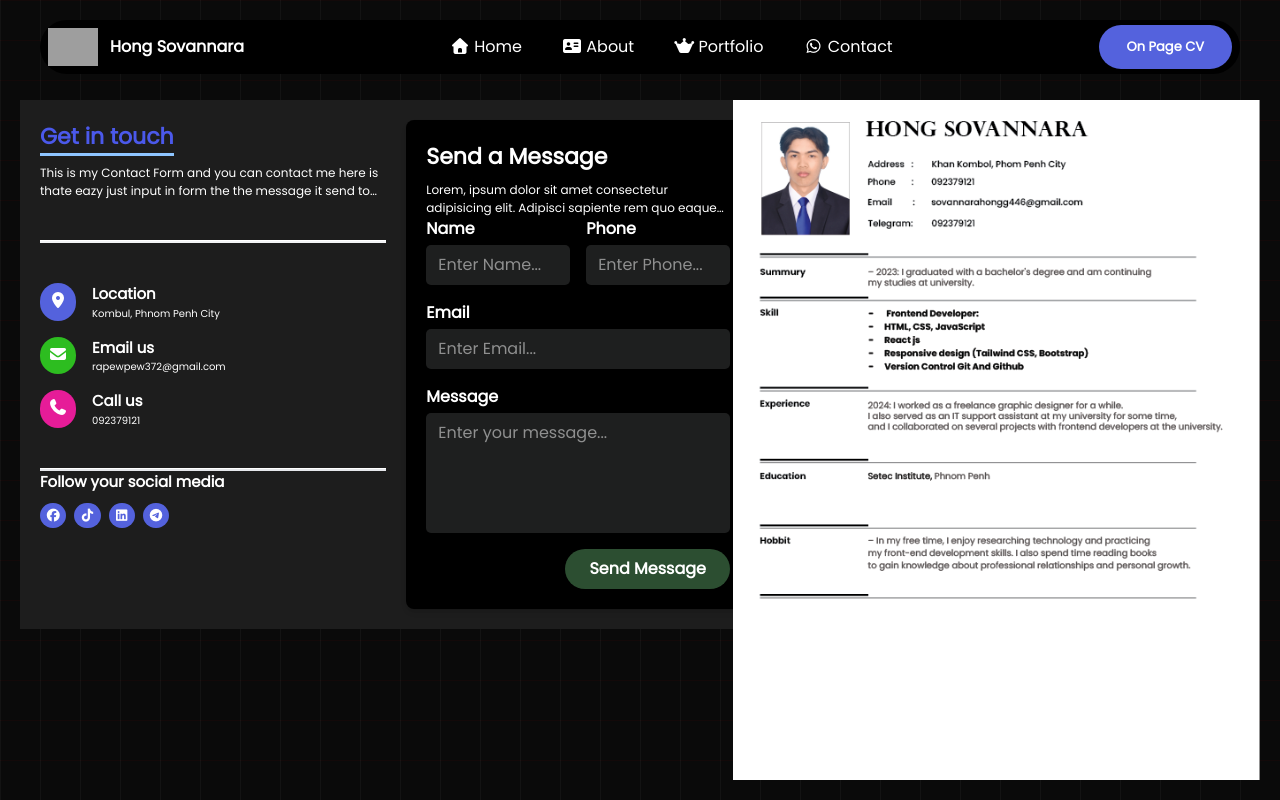
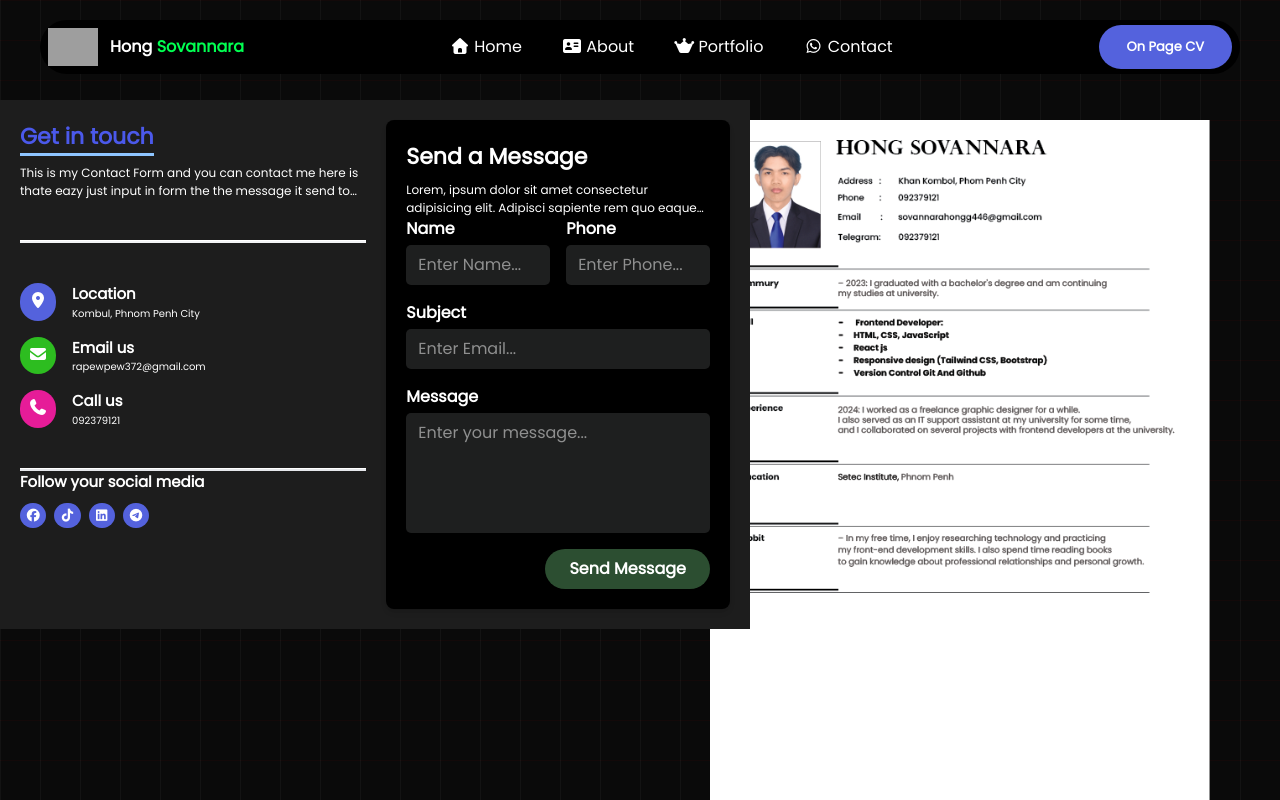
Before and after one commit to SovannaraHong/My-Pofolio, a React (Vite) app: page / in a window 1280 px wide. Both pictures are taken after a click on the button "My CV". Shown: the top 800 px of the page. Built offline with nearby package versions, Linux system fonts and the light colour scheme; grey boxes are pictures that could not be loaded.

Commit message:
update cv

```diff
--- a/src/components/ContactCom/FormContact.jsx
+++ b/src/components/ContactCom/FormContact.jsx
@@ -172,12 +172,12 @@ const FormContact = () => {
             {/* Email */}
             <div className="flex flex-col gap-1 col-span-2">
               <label className="font-semibold" htmlFor="email">
-                Email
+                Subject
               </label>
               <input
                 id="email"
                 name="email"
-                type="email"
+                type="text"
                 placeholder="Enter Email..."
                 className="bg-[#1e1f1f] w-full py-2 px-3 rounded-[5px]"
                 required
--- a/src/components/Cover/MyCv.jsx
+++ b/src/components/Cover/MyCv.jsx
@@ -4,19 +4,24 @@ import FormContact from "../ContactCom/FormContact";
 import "./CV.css";
 const MyCv = () => {
   return (
-    <div className="flex justify-between items-start pt-[100px] px-[20px] h-screen overflow-hidden">
-      <div className="w-[500px]"></div>
+    <>
+      <div className="flex justify-center items-center gap-4 pt-[100px]">
+        <div className="grid xl:grid-cols-2 lg:grid-cols-1 md:grid-cols-1 sm:grid-cols-1 grid-cols-1s  items-start  ">
+          {/* Left side - contact form */}
+          <div className="w-[750px] slide-in-left">
+            <FormContact />
+          </div>
 
-      {/* Left side - contact form */}
-      <div className="fixed top-[100px] left-[20px] w-[750px] slide-in-left">
-        <FormContact />
+          <div className="  ade-up flex pt-[20px]  justify-center items-center">
+            <img
+              className="xl:w-[500px] lg:w-[500px] md:w-[500px] sm:w-[400px] w-[300px]"
+              src={cv}
+              alt="CV"
+            />
+          </div>
+        </div>
       </div>
-
-      {/* Right side - scrollable CV */}
-      <div className="ml-[450px] h-[calc(100vh-120px)] overflow-y-auto fade-up">
-        <img className="w-[1000px]" src={cv} alt="CV" />
-      </div>
-    </div>
+    </>
   );
 };
 
--- a/src/components/Hero/HeroSection.jsx
+++ b/src/components/Hero/HeroSection.jsx
@@ -127,7 +127,9 @@ const HeroSection = () => {
                 </p>
               </div>
               <h1 className="font-semibold xl:text-[28px] lg:text-[22px] text-[15px] py-[10px] font-Style anim-up delay-2">
-                <span className="text-white  anim-glow">Hong Sovannara</span>
+                <span className="text-white  anim-glow">
+                  Hong <span className="text-[#00ff51]">Sovannara</span>{" "}
+                </span>
               </h1>
 
               <h3 className="xl:text-[22px] lg:text-[16px] md:text-[10px] sm:text-[8px] text-[9px] font-popinse font-extrabold anim-up delay-3">
@@ -149,7 +151,7 @@ const HeroSection = () => {
                 <button
                   onMouseEnter={() => setHover(!hover)}
                   onMouseLeave={() => setHover(!hover)}
-                  className={`xl:text-[15px] lg:text-[15px] md:text-[10px] font-semibold border-[#00ff51]  xl:px-[10px] border-3  lg:px-[10px] xl:py-[9px]  lg:py-[9px] md:px-[10px] md:py-[4px] sm:px-[5px] sm:py-[5px] sm:text-[8px] px-[5px] rounded-[10px] hover:bg-[#00ff51] transition-all duration-400 ease-in-out hover:text-white flex justify-center items-center gap-2`}
+                  className={`xl:text-[15px] lg:text-[15px] md:text-[10px] font-semibold border-[#00ff51] hover:border-white  xl:px-[10px] border-3  lg:px-[10px] xl:py-[9px]  lg:py-[9px] md:px-[10px] md:py-[4px] sm:px-[5px] sm:py-[5px] sm:text-[8px] px-[5px] rounded-[10px] hover:bg-[#00ff51] transition-all duration-400 ease-in-out hover:text-white flex justify-center items-center gap-2`}
                   onClick={() => navigate("/mycv")}
                 >
                   {hover ? (
--- a/src/components/Navbar/Navbar.css
+++ b/src/components/Navbar/Navbar.css
@@ -43,7 +43,7 @@
 }
 
 .hover-Logo:hover {
-  text-shadow: 2px 3px 10px #ff8800;
+  text-shadow: 2px 3px 30px #00ff51;
   transition: all 0.3s ease-in-out;
 }
 .effectNav::after {
--- a/src/components/Navbar/Navbar.jsx
+++ b/src/components/Navbar/Navbar.jsx
@@ -52,8 +52,8 @@ const Navbar = () => {
               src={Logo}
               alt="Logo"
             />
-            <h3 className="font-semibold xl:text-[16px] lg:text-[16px] md:text-[16px] sm:text-[12px] hover-Logo">
-              Hong Sovannara
+            <h3 className="font-semibold xl:text-[16px] lg:text-[16px] md:text-[16px] transition-all duration-300 ease-in-out  sm:text-[12px]  hover-Logo">
+              Hong <span className="text-[#00ff51]">Sovannara</span>
             </h3>
           </div>
 
```
